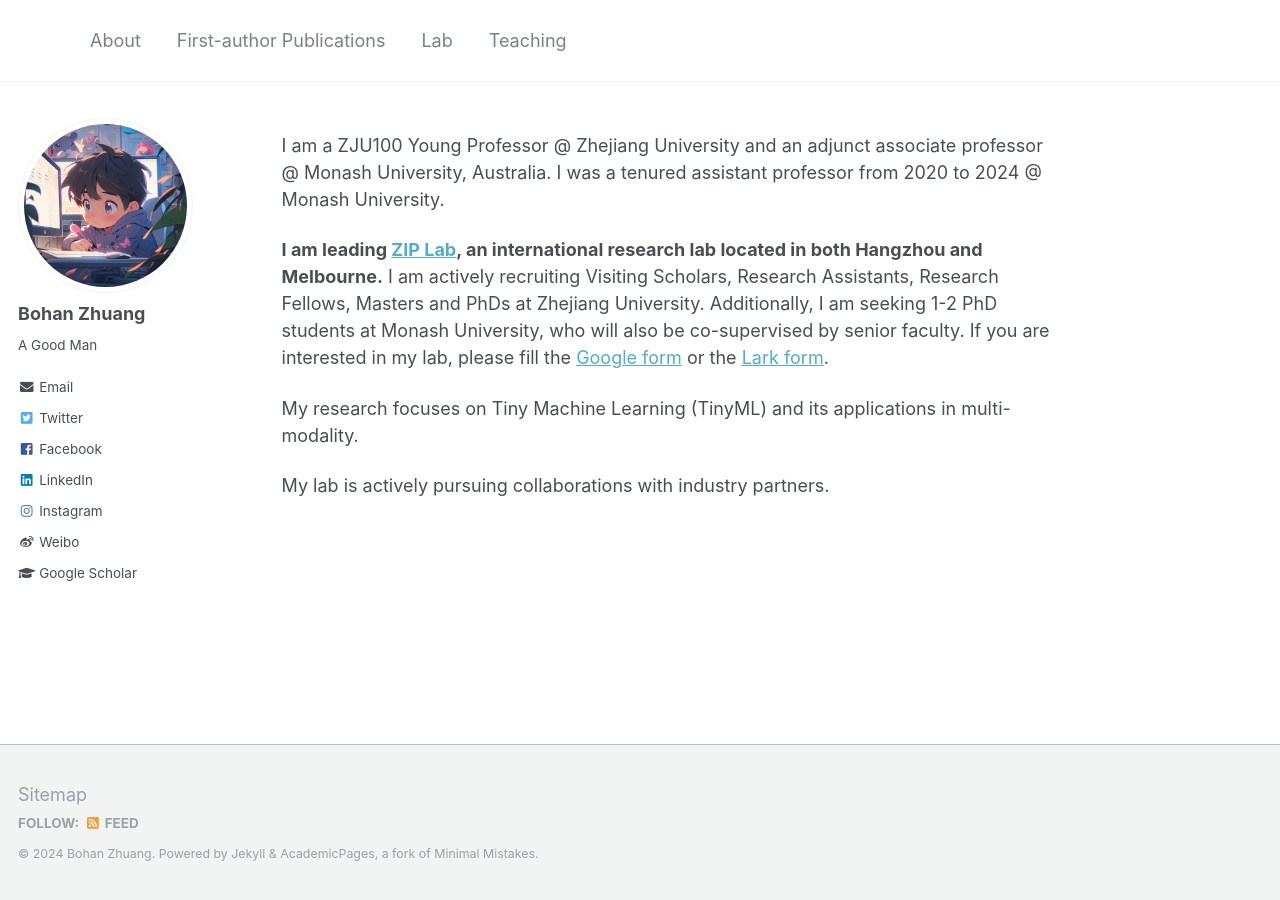
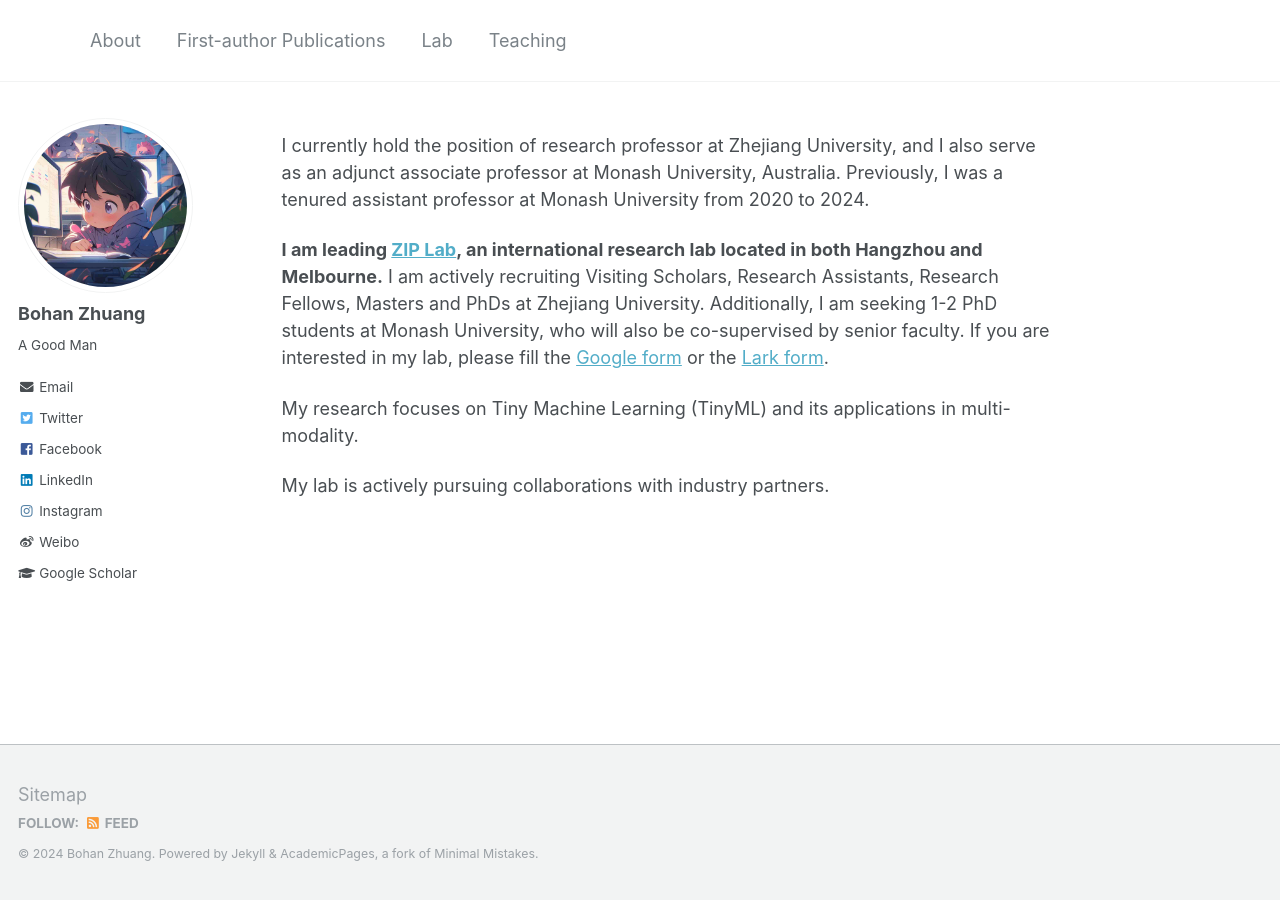
Before and after one commit to bohanzhuang/bohanzhuang.github.io, a Jekyll site: the page built from _pages/about.md, in a window 1280 px wide. Built offline with Jekyll 4.4.1, drawn with Linux system fonts in a browser that asks for light colours.

Commit message:
Update about.md

```diff
--- a/_pages/about.md
+++ b/_pages/about.md
@@ -8,7 +8,7 @@
   - /about.html
 ---
 
-I am a ZJU100 Young Professor @ Zhejiang University and an adjunct associate professor @ Monash University, Australia. I was a tenured assistant professor from 2020 to 2024 @ Monash University.
+I currently hold the position of research professor at Zhejiang University, and I also serve as an adjunct associate professor at Monash University, Australia. Previously, I was a tenured assistant professor at Monash University from 2020 to 2024.
 
 **I am leading [ZIP Lab](https://ziplab.github.io/), an international research lab located in both Hangzhou and Melbourne.** I am actively recruiting Visiting Scholars, Research Assistants, Research Fellows, Masters and PhDs at Zhejiang University. Additionally, I am seeking 1-2 PhD students at Monash University, who will also be co-supervised by senior faculty. If you are interested in my lab, please fill the [Google form](https://forms.gle/UoR8B19y2NsjtGRJ6) or the [Lark form](https://mxvxosxi7l.larksuite.com/share/base/form/shrusYz7yBXxAJuWfjkYVy5ZVee).
 
```
